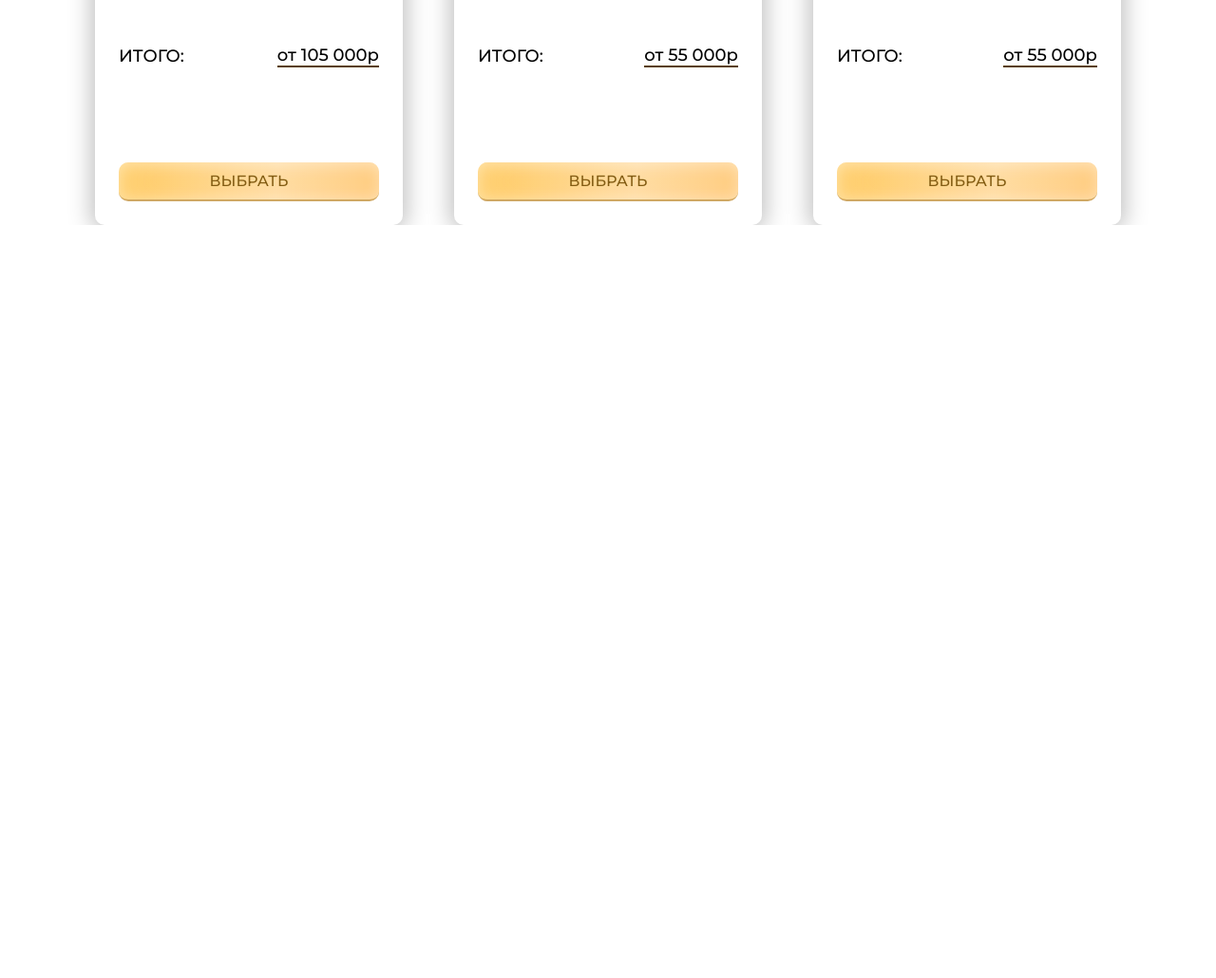
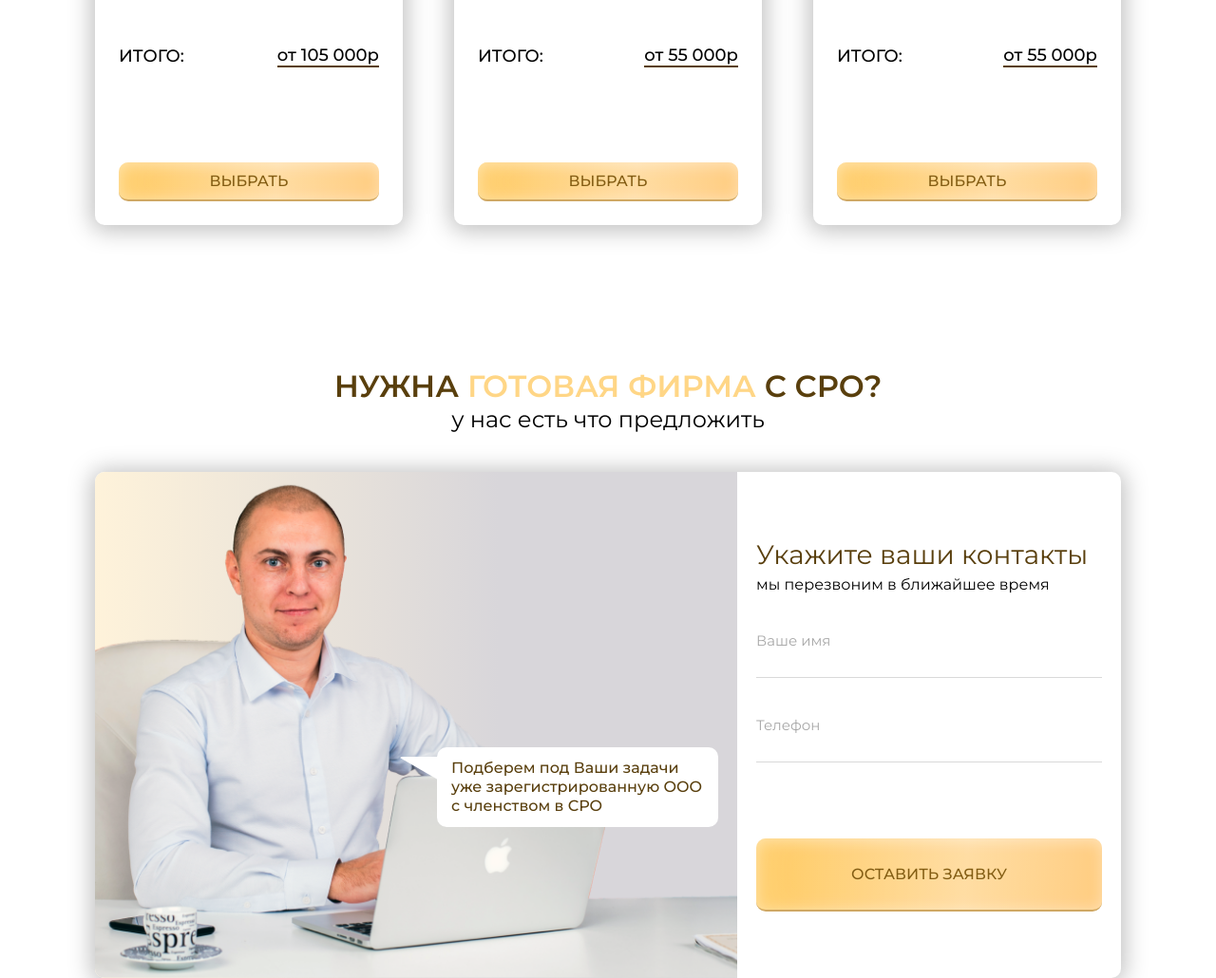
Before and after one commit to maximatory/myLandingPageDesign-gulp, a website: page src/index.html in a window 1280 px wide. Shown: the part 3234-4264 px from the top of the page at 95% size. Before the commit the page ends 3471 px from the top, so only its background shows below. Drawn offline with nearby package versions, Linux system fonts and the light colour scheme; files that its build step writes are made by us from their sources.

Commit message:
добавил секцию firms

```diff
--- /dev/null
+++ b/src/assets/scss/_firms.scss
@@ -0,0 +1,123 @@
+.section__firms {
+  padding-top: 150px;
+  @media (max-width: $breakpoint768){
+    padding-top: 75px;
+  }
+}
+
+
+.firms {
+  @media (max-width: $breakpoint768){
+    width: 80%;
+    margin: 0 auto;
+  }
+  @media (max-width: $breakpoint480){
+    width: 100%;
+  }
+
+  &__title{
+    & span {
+      color: $yelow;
+    }
+  }
+
+  &__subtitle{
+    margin-bottom: 40px;
+  }
+
+  &__item{
+    flex: 0 1 771px;
+    background: linear-gradient(89.79deg, #FFF3DA -0.62%, #D8D6DA 62.88%);
+    border-top-left-radius: 10px;
+    border-bottom-left-radius: 10px;
+    position: relative;
+    display: flex;
+    align-items: end;
+    justify-content: center;
+    overflow: hidden;
+    @media (max-width: $breakpoint768){
+      display: none;
+    }
+
+    & img {
+      min-width: 750px;
+      width: 100%;
+      height: auto;
+      margin-left: 50px;
+    }
+  }
+
+  &__comment{
+    position: absolute;
+    background-color: #fff;
+    color: $text-color;
+    font-weight: 500;
+    line-height: 20px;
+    width: 296px;
+    height: 84px;
+    padding: 12px 15px;
+    border-radius: 10px;
+    top: 290px;
+    right: 20px;
+    &::after{
+      content: "";
+      width: 53px;
+      height: 53px;
+      background-image: url(../img/forms__comment-element.svg);
+      background-repeat: no-repeat;
+      position: absolute;
+      top: 10px;
+      left: -39px;
+    }
+  }
+
+  &__form{
+    display: flex;
+    border-radius: 10px;
+    box-shadow: 0px 2px 24px 4px rgba(0, 0, 0, 0.25);
+  }
+}
+
+.form{
+  padding: 70px 20px;
+  flex: 0 1 455px;
+  @media (max-width: $breakpoint768){
+    flex: 0 1 100%;
+    padding: 50px 20px;
+  }
+
+  &__title{
+    font-size: 28px;
+    line-height: 34px;
+    color: $text-color;
+    margin-bottom: 5px;
+    @media (max-width: $breakpoint768){
+      text-align: center;
+    }
+  }
+  &__subtitle{
+    margin-bottom: 15px;
+    @media (max-width: $breakpoint768){
+      text-align: center;
+    }
+  }
+  &__input{
+    display: flex;
+    flex-direction: column;
+    gap: 10px;
+    margin-top: 40px;
+    & label {
+      color: #A8A8A8;
+      font-size: 15px;
+      font-weight: 400;
+    }
+    & input {
+      border-bottom: 1px solid #D9D9D9;
+    }
+  }
+  &__btn{
+    width: 100%;
+    height: 77px;
+    margin-top: 80px;
+  }
+}
--- a/src/assets/scss/style.scss
+++ b/src/assets/scss/style.scss
@@ -7,3 +7,4 @@
 @import './worked';
 @import './documents';
 @import './prices';
+@import './firms';
--- a/src/index.html
+++ b/src/index.html
@@ -8,3 +8,4 @@ title: Главная
 {{>worked}}
 {{>documents}}
 {{>prices}}
+{{>firms}}
--- /dev/null
+++ b/src/tpl/partials/firms.html
@@ -0,0 +1,27 @@
+<section class="section__firms">
+  <div class="container">
+    <div class="firms">
+      <h2 class="section__title firms__title">Нужна <span>готовая фирма</span> с сро?</h2>
+      <p class="section__subtitle firms__subtitle">у нас есть что предложить</p>
+      <div class="firms__form">
+        <div class="firms__item">
+          <img src="../../assets/img/firms__bg.png" alt="bg">
+          <div class="firms__comment">Подберем под Ваши задачи уже зарегистрированную ООО с членством в СРО</div>
+        </div>
+        <form action="#" class="form">
+          <h3 class="form__title">Укажите ваши контакты</h3>
+          <p class="form__subtitle">мы перезвоним в ближайшее время</p>
+          <div class="form__input">
+            <label for="name">Ваше имя</label>
+            <input type="text" name="name">
+          </div>
+          <div class="form__input">
+            <label for="number">Телефон</label>
+            <input type="tel" name="number">
+          </div>
+          <button class="btn form__btn">Оставить заявку</button>
+        </form>
+      </div>
+    </div>
+  </div>
+</section>
```
Also changed, not shown: src/assets/img/firms__bg.png (added), src/assets/img/forms__comment-element.svg (added).
